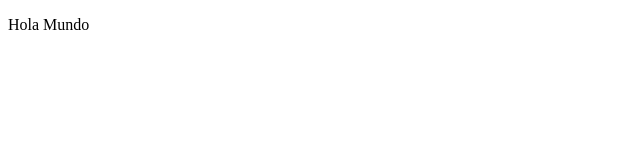
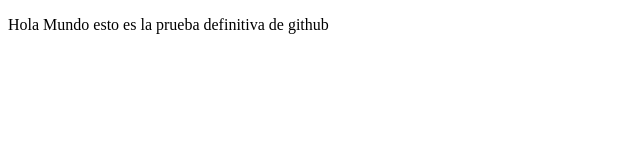
Before and after one commit to Roy10ization/proyectoDemoCursoPrework, a plain HTML site: page index.html in a window 1280 px wide. Shown: the whole page, without its empty margins (0-640 px from the left). Drawn offline with Linux system fonts and the light colour scheme.

Commit message:
cambios agregamos descripcion

```diff
--- a/index.html
+++ b/index.html
@@ -7,6 +7,6 @@
     <title>Document</title>
 </head>
 <body>
-    <p>Hola Mundo</p>
+    <p>Hola Mundo esto es la prueba definitiva de github</p>
 </body>
 </html>
```
